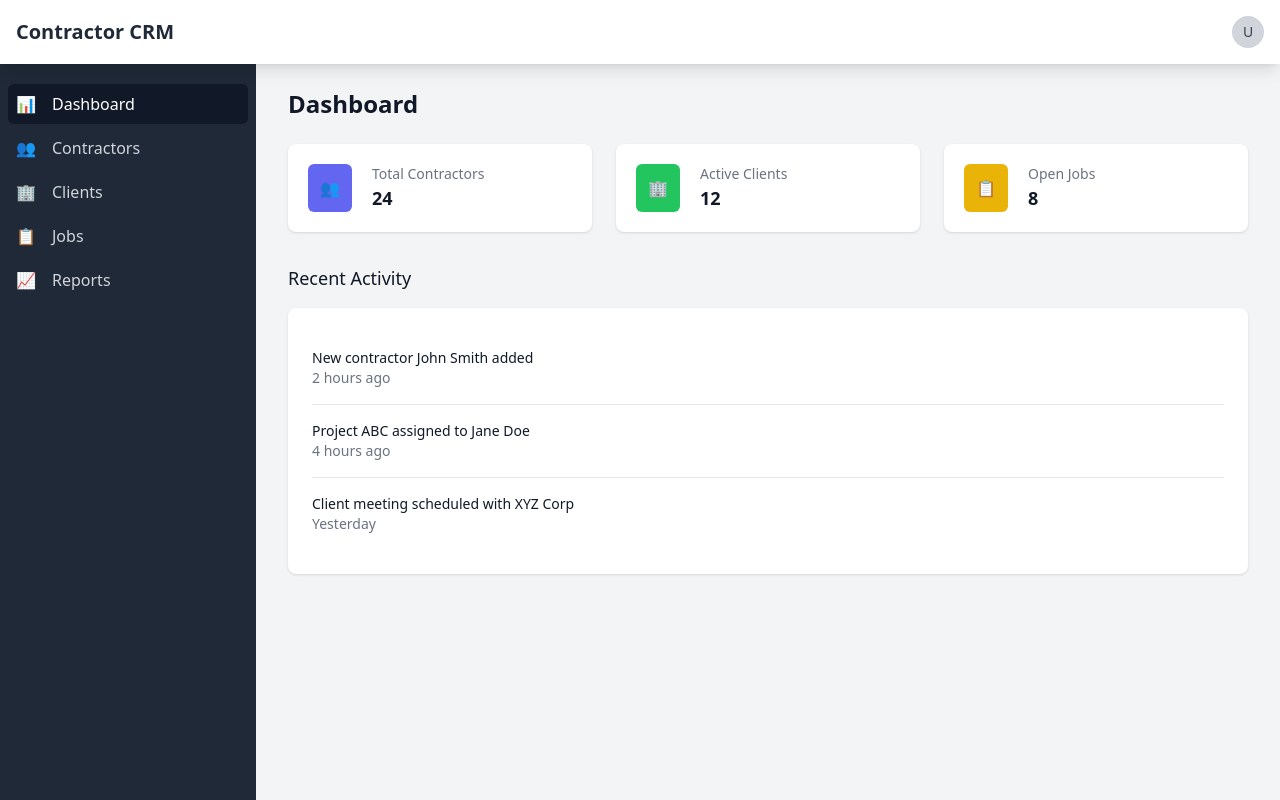
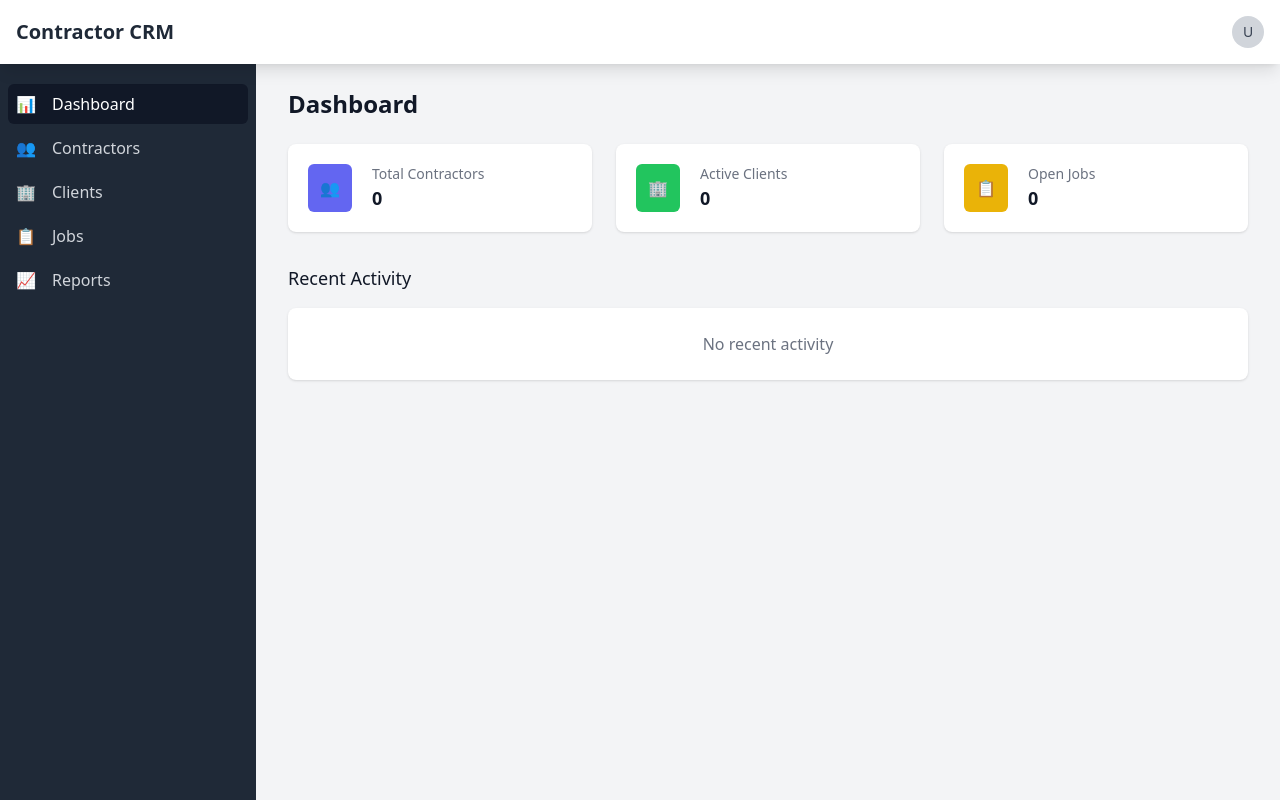
Before and after one commit to Troysagents/contractor-staffing-crm, a Next.js app: page /dashboard in a window 1280 px wide. Built offline with nearby package versions, Linux system fonts and the light colour scheme.

Commit message:
Clean up dashboard and remove demo data

```diff
--- a/pages/dashboard/index.js
+++ b/pages/dashboard/index.js
@@ -13,7 +13,7 @@
               <div className="ml-5 w-0 flex-1">
                 <dl>
                   <dt className="text-sm font-medium text-gray-500 truncate">Total Contractors</dt>
-                  <dd className="text-lg font-semibold text-gray-900">24</dd>
+                  <dd className="text-lg font-semibold text-gray-900">0</dd>
                 </dl>
               </div>
             </div>
@@ -29,7 +29,7 @@
               <div className="ml-5 w-0 flex-1">
                 <dl>
                   <dt className="text-sm font-medium text-gray-500 truncate">Active Clients</dt>
-                  <dd className="text-lg font-semibold text-gray-900">12</dd>
+                  <dd className="text-lg font-semibold text-gray-900">0</dd>
                 </dl>
               </div>
             </div>
@@ -45,7 +45,7 @@
               <div className="ml-5 w-0 flex-1">
                 <dl>
                   <dt className="text-sm font-medium text-gray-500 truncate">Open Jobs</dt>
-                  <dd className="text-lg font-semibold text-gray-900">8</dd>
+                  <dd className="text-lg font-semibold text-gray-900">0</dd>
                 </dl>
               </div>
             </div>
@@ -57,19 +57,8 @@
         <h2 className="text-lg font-medium text-gray-900">Recent Activity</h2>
         <div className="mt-4 bg-white shadow rounded-lg">
           <div className="px-4 py-5 sm:p-6">
-            <div className="divide-y divide-gray-200">
-              <div className="py-4">
-                <p className="text-sm text-gray-900">New contractor John Smith added</p>
-                <p className="text-sm text-gray-500">2 hours ago</p>
-              </div>
-              <div className="py-4">
-                <p className="text-sm text-gray-900">Project ABC assigned to Jane Doe</p>
-                <p className="text-sm text-gray-500">4 hours ago</p>
-              </div>
-              <div className="py-4">
-                <p className="text-sm text-gray-900">Client meeting scheduled with XYZ Corp</p>
-                <p className="text-sm text-gray-500">Yesterday</p>
-              </div>
+            <div className="text-center text-gray-500">
+              No recent activity
             </div>
           </div>
         </div>
```
